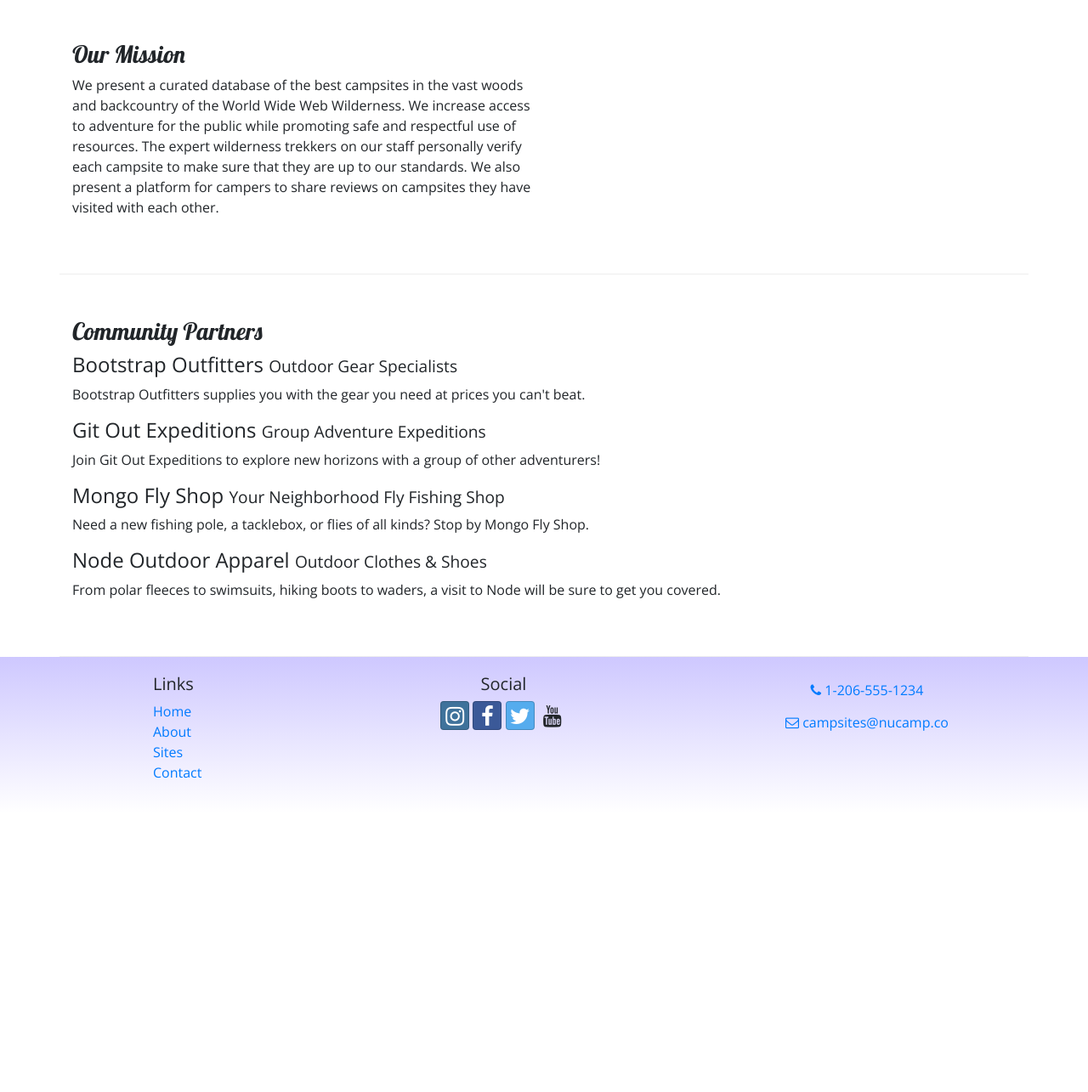
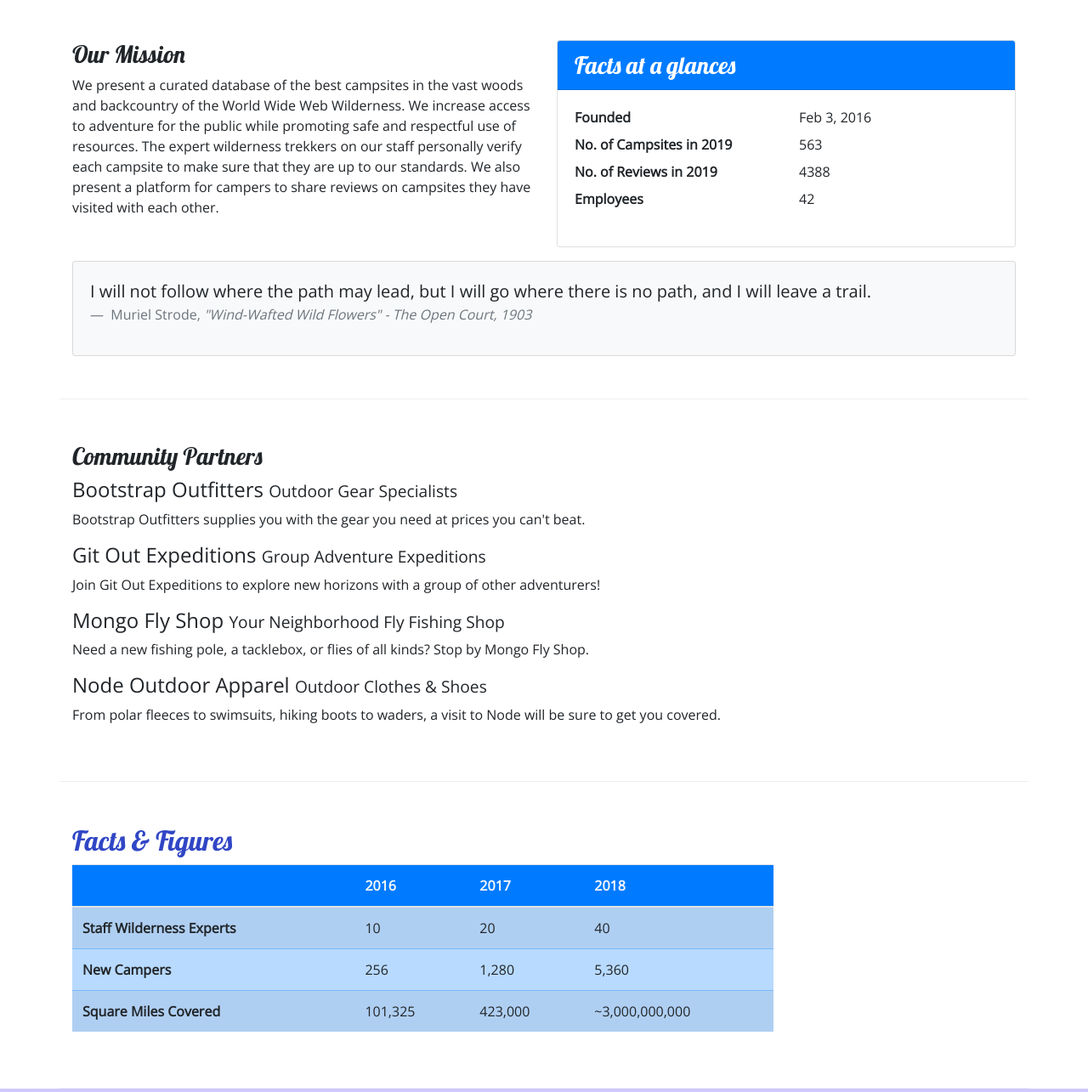
Before and after one commit to harunomar54/Nucampsite, a website: page about.html in a window 1280 px wide. Shown: the part 357-1642 px from the top of the page at 85% size. Before the commit the page ends 1314 px from the top, so only its background shows below. Drawn offline with nearby package versions, Linux system fonts and the light colour scheme.

Commit message:
added tables to about.html

```diff
--- a/about.html
+++ b/about.html
@@ -100,6 +100,38 @@
             reviews on campsites they have visited with each other.
           </p>
         </div>
+        <div class="col-sm-6">
+          <div class="card">
+            <h3 class="card-header bg-primary text-white">Facts at a glances</h3>
+            <div class="card-body">
+              <dl class="row">
+                <dt class="col-6">Founded</dt>
+                <dd class="col-6"> Feb 3, 2016</dd>
+                <dt class="col-6">No. of Campsites in 2019</dt>
+                <dd class="col-6">563</dd>
+                <dt class="col-6">No. of Reviews in 2019</dt>
+                <dd class="col-6">4388</dd>
+                <dt class="col-6">Employees</dt>
+                <dd class="col-6">42</dd>
+              </dl>
+            </div>
+          </div>
+        </div>
+        <div class="col">
+          <div class="card bg-light mt-3">
+            <blockquote class="blockquote card-body">
+              <p class="mb-0">I will not follow where the path may lead, but I will go where there is no path, and I will leave a trail.</p>
+              <footer class="blockquote-footer">
+                Muriel Strode,
+                            <cite title="Source Title">"Wind-Wafted Wild Flowers" -
+                                The Open Court, 1903
+                            </cite>
+              </footer>
+            </blockquote>
+
+          </div>
+
+        </div>
       </div>
 
       <div class="row row-content">
@@ -131,9 +163,47 @@
           </p>
         </div>
       </div>
+      <div class="row row-content">
+        <div class="col-sm-9">
+          <h2>Facts &amp; Figures</h2>
+          <div class="table-responsive">
+            <table class="table table-striped">
+              <thead>
+                <tr class="bg-primary text-light">
+                  <th></th>
+                  <th>2016</th>
+                  <th>2017</th>
+                  <th>2018</th>
+              </tr>
+              </thead>
+              <tbody class="table-primary">
+                <tr>
+                    <th>Staff Wilderness Experts</th>
+                    <td>10</td>
+                    <td>20</td>
+                    <td>40</td>
+                </tr>
+                <tr>
+                    <th>New Campers</th>
+                    <td>256</td>
+                    <td>1,280</td>
+                    <td>5,360</td>
+                </tr>
+                <tr>
+                    <th>Square Miles Covered</th>
+                    <td>101,325</td>
+                    <td>423,000</td>
+                    <td>~3,000,000,000</td>
+                </tr>
+            </tbody>
+            </table>
+          </div>
+        </div>
+
+      </div>
     </div>
 
-    <footer>
+    <footer class="site-footer">
       <div class="container">
         <div class="row">
           <div class="col-4 col-sm-2 offset-1">
--- a/css/styles.css
+++ b/css/styles.css
@@ -15,7 +15,7 @@ header h2 {
   color: #cec8ff;
 }
 
-footer {
+.site-footer {
   background-image: linear-gradient(#cec8ff, rgb(255, 255, 255));
   padding: 20px 0;
 }
```
Also changed, not shown: contactus.html (+1 -1 lines), index.html (+1 -1 lines).
